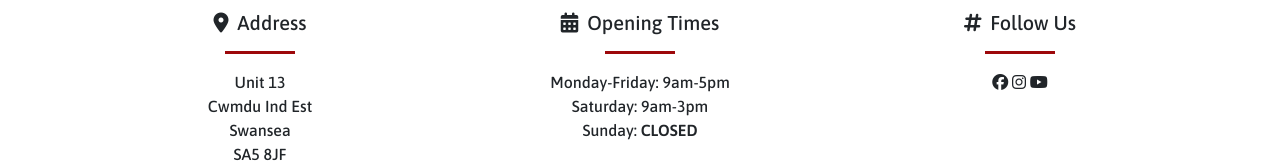
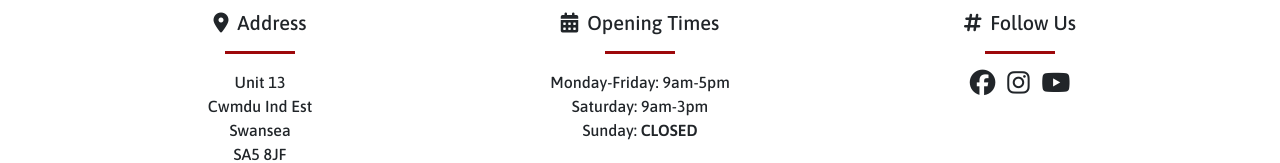
Before and after one commit to danielanthonycollins/wales-tartan-centres, a plain HTML site: page index.html in a window 1280 px wide. Shown: the part 1048-1211 px from the top of the page. Drawn offline with nearby package versions, Linux system fonts and the light colour scheme.

Commit message:
style: add hover to footer social icons

```diff
--- a/assets/css/styles.css
+++ b/assets/css/styles.css
@@ -81,3 +81,14 @@ body {
 .i-footer-heading {
     padding-right: 4px;
 }
+
+.footer-social-icon {
+    height: 1rem;
+    font-size: 1.6em;
+    padding: 0 4px;
+}
+
+.footer-social-icon:hover {
+    color: #9d080b;
+    transition: 0.4s;
+}
--- a/index.html
+++ b/index.html
@@ -106,9 +106,9 @@
                 <div class="col-sm text-center">
                     <h5><i class="fa-solid fa-hashtag i-footer-heading"></i> Follow Us</h5>
                     <hr class="footer-hr">
-                    <i class="fa-brands fa-facebook"></i>
-                    <i class="fa-brands fa-instagram"></i>
-                    <i class="fa-brands fa-youtube"></i>
+                        <i class="fa-brands fa-facebook footer-social-icon"></i>
+                        <i class="fa-brands fa-instagram footer-social-icon"></i>
+                        <i class="fa-brands fa-youtube footer-social-icon"></i>
                 </div>
             </div>
         </div>
```
